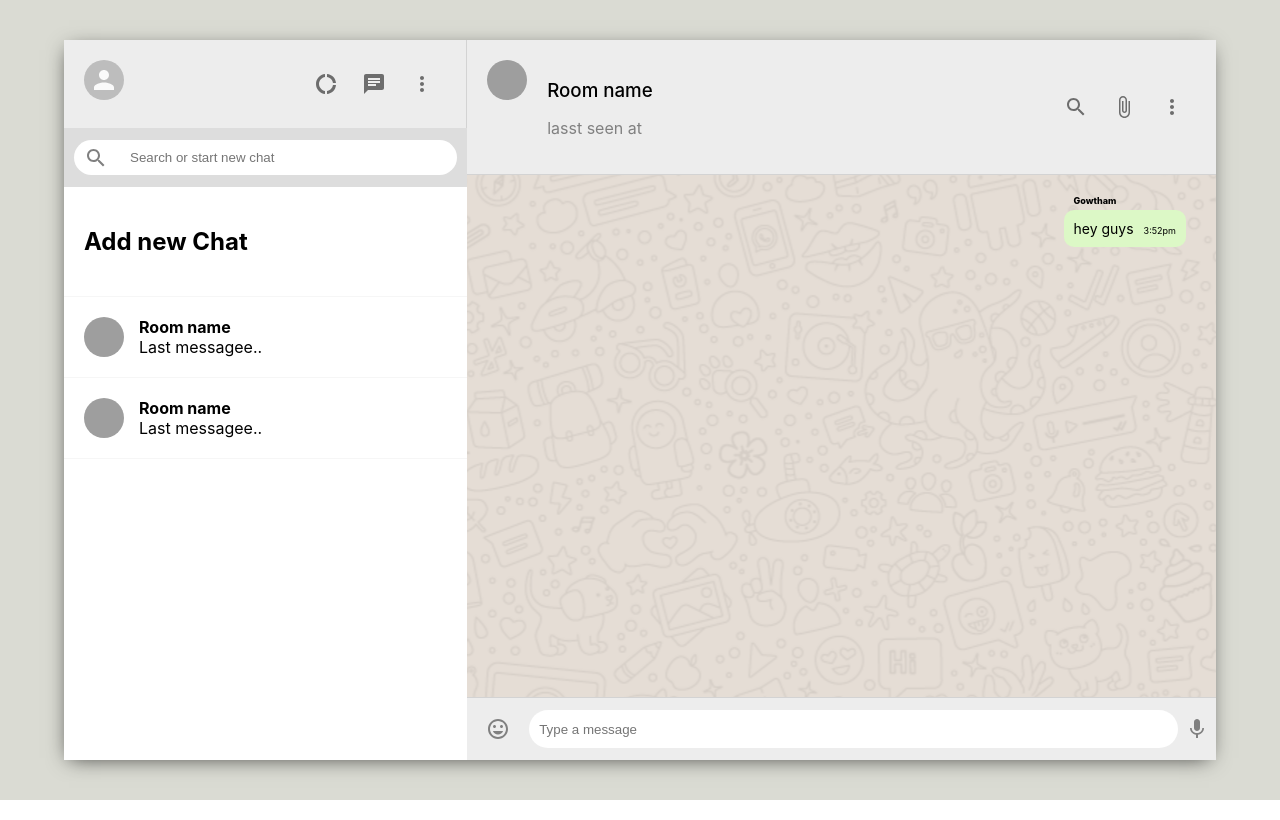
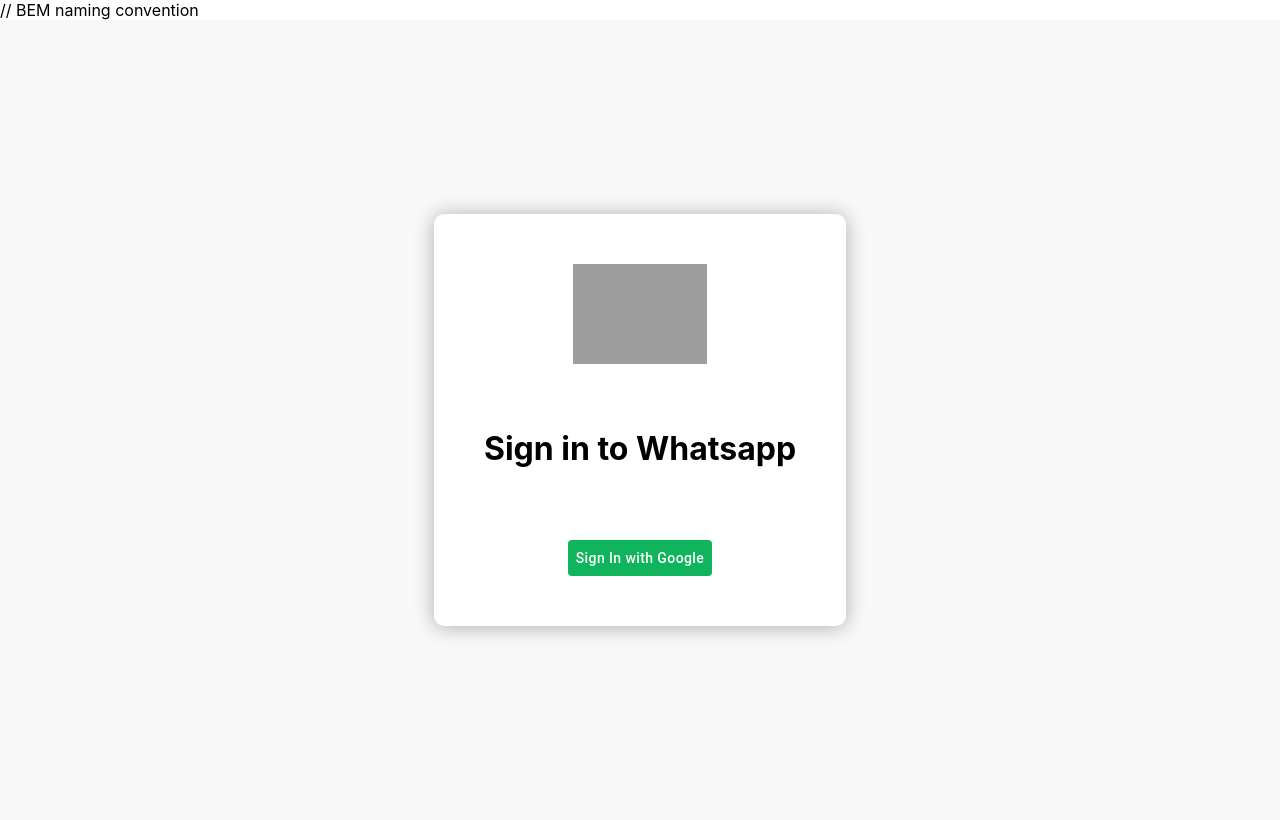
Before and after one commit to gowthampenjarla/react-whatsapp-clone, a React (Create React App) app: page / in a window 1280 px wide. Built offline with nearby package versions, Linux system fonts and the light colour scheme; grey boxes are pictures that could not be loaded.

Commit message:
ADD login and google SSO

```diff
--- a/package.json
+++ b/package.json
@@ -8,9 +8,13 @@
     "@testing-library/jest-dom": "^5.11.4",
     "@testing-library/react": "^11.1.0",
     "@testing-library/user-event": "^12.1.10",
+    "firebase": "^8.4.1",
     "react": "^17.0.2",
     "react-dom": "^17.0.2",
+    "react-redux": "^7.2.3",
+    "react-router-dom": "^5.2.0",
     "react-scripts": "4.0.3",
+    "redux": "^4.0.5",
     "web-vitals": "^1.0.1"
   },
   "scripts": {
--- a/src/App.js
+++ b/src/App.js
@@ -1,19 +1,37 @@
+import { useState } from "react";
 import "./App.css";
+import { Provider } from "react-redux";
+import store from "./store";
 import Chat from "./components/Chat/Chat";
 import Sidebar from "./components/Sidebar/Sidebar";
+import { BrowserRouter as Router, Switch, Route } from "react-router-dom";
+import Login from "./components/Login/Login";
 
 function App() {
+  const [user, setUser] = useState(null);
   return (
+    <Provider store={store}>
       // BEM naming convention
       <div className='app'>
-      {/* <h1>Lets build a Whatsapp clone</h1> */}
+        {!user ? (
+          <Login />
+        ) : (
           <div className='app__body'>
-        {/* Sidebar */}
+            <Router>
               <Sidebar />
-        {/* chat */}
+              <Switch>
+                <Route path='/rooms/:roomId'>
                   <Chat />
+                </Route>
+                <Route path='/'>
+                  <Chat />
+                </Route>
+              </Switch>
+            </Router>
           </div>
+        )}
       </div>
+    </Provider>
   );
 }
 
--- a/src/components/Chat/Chat.js
+++ b/src/components/Chat/Chat.js
@@ -1,15 +1,27 @@
 import React, { useState, useEffect } from "react";
 import "./Chat.css";
+import { useParams } from "react-router-dom";
 import { Avatar, IconButton } from "@material-ui/core";
 import AttachFile from "@material-ui/icons/AttachFile";
 import MoreVertIcon from "@material-ui/icons/MoreVert";
 import SearchOutlined from "@material-ui/icons/SearchOutlined";
 import InsertEmoticonIcon from "@material-ui/icons/InsertEmoticon";
 import MicIcon from "@material-ui/icons/Mic";
+import db from "../../firebase";
 
 const Chat = () => {
   const [seed, setSeed] = useState("");
   const [input, setInput] = useState("");
+  const [roomName, setRoomName] = useState("");
+  const { roomId } = useParams();
+
+  useEffect(() => {
+    if (roomId) {
+      db.collection("rooms")
+        .doc(roomId)
+        .onSnapshot((snapshot) => setRoomName(snapshot.data().name));
+    }
+  }, [roomId]);
 
   useEffect(() => {
     setSeed(Math.floor(Math.random() * 5000));
@@ -18,6 +30,7 @@
   const sendMessage = (e) => {
     e.preventDefault();
     console.log("in here", input);
+    setInput("");
   };
 
   return (
@@ -25,7 +38,7 @@
       <div className='chat__header'>
         <Avatar src={`https://avatars.dicebear.com/api/human/${seed}.svg`} />
         <div className='chat__headerInfo'>
-          <h3>Room name</h3>
+          <h3>{roomName}</h3>
           <p>lasst seen at </p>
         </div>
         <div className='chat__headerRight'>
--- /dev/null
+++ b/src/components/Login/Login.css
@@ -0,0 +1,59 @@
+.login {
+  background-color: #f8f8f8;
+  height: 100vh;
+  width: 100vw;
+  display: grid;
+  place-items: center;
+}
+
+.login__container {
+  padding: 50px;
+  text-align: center;
+  background-color: white;
+  border-radius: 10px;
+  box-shadow: 0 1px 20px rgba(0, 0, 0, 0.3);
+}
+
+.login__container img {
+  object-fit: contain;
+  height: 100px;
+  margin-bottom: 40px;
+}
+
+.login__container button {
+  margin-top: 50px;
+  text-transform: inherit !important;
+  background-color: #0fb45c;
+  color: white;
+}
+
+.login__container button:hover {
+  text-transform: inherit !important;
+  background-color: #0b9c4f;
+  color: white;
+}
+/*
+@media (max-width: 628px) {
+  .login__container {
+    width: 80vw;
+    padding: 10vw 5vw;
+  }
+
+  .login__container img {
+    object-fit: contain;
+    width: 35vw;
+  }
+
+  .login__text {
+    font-size: 0.5em;
+  }
+
+  .login__container button {
+    margin-top: 10px;
+  }
+
+  .login__container img {
+    object-fit: contain;
+    margin-bottom: 20px;
+  }
+} */
--- /dev/null
+++ b/src/components/Login/Login.js
@@ -0,0 +1,39 @@
+import React from "react";
+import "./Login.css";
+import { Button } from "@material-ui/core";
+import { auth, provider } from "../../firebase";
+import { actionTypes } from "../../reducer";
+import { useSelector } from "react-redux";
+import { useDispatch } from "react-redux";
+
+const Login = () => {
+  const dispatch = useDispatch();
+  const signIn = () => {
+    auth
+      .signInWithPopup(provider)
+      .then((res) =>
+        dispatch({
+          type: actionTypes.SET_USER,
+          user: res.user,
+        })
+      )
+      .catch((err) => alert(err.message));
+  };
+
+  return (
+    <div className='login'>
+      <div className='login__container'>
+        <img
+          src='https://upload.wikimedia.org/wikipedia/commons/thumb/6/6b/WhatsApp.svg/225px-WhatsApp.svg.png'
+          alt='whatsapp'
+        />
+        <div className='login__text'>
+          <h1>Sign in to Whatsapp</h1>
+        </div>
+        <Button onClick={signIn}>Sign In with Google</Button>
+      </div>
+    </div>
+  );
+};
+
+export default Login;
--- a/src/components/SIdebarChat/SidebarChat.js
+++ b/src/components/SIdebarChat/SidebarChat.js
@@ -1,8 +1,10 @@
 import React, { useState, useEffect } from "react";
 import "./SidebarChat.css";
 import { Avatar, IconButton } from "@material-ui/core";
+import db from "../../firebase";
+import { Link } from "react-router-dom";
 
-const SidebarChat = ({ addNewChat }) => {
+const SidebarChat = ({ addNewChat, id, name }) => {
   const [seed, setSeed] = useState("");
 
   useEffect(() => {
@@ -14,17 +16,22 @@
 
     if (roomName) {
       // do db stuf
+      db.collection("rooms").add({
+        name: roomName,
+      });
     }
   };
 
   return !addNewChat ? (
-    <div className='sidebarChat'>
-      <Avatar src={`https://avatars.dicebear.com/api/human/${seed}.svg`} />
-      <div className='sidebarChat__info'>
-        <h2>Room name</h2>
-        <p>Last messagee..</p>
+    <Link to={`/rooms/${id}`}>
+      <div className='sidebarChat'>
+        <Avatar src={`https://avatars.dicebear.com/api/human/${seed}.svg`} />
+        <div className='sidebarChat__info'>
+          <h2>{name}</h2>
+          <p>Last messagee..</p>
+        </div>
       </div>
-    </div>
+    </Link>
   ) : (
     <div className='sidebarChat' onClick={createChat}>
       <h2>Add new Chat</h2>
--- a/src/components/Sidebar/Sidebar.js
+++ b/src/components/Sidebar/Sidebar.js
@@ -1,4 +1,4 @@
-import React from "react";
+import React, { useState, useEffect } from "react";
 import "./Sidebar.css";
 import { Avatar, IconButton } from "@material-ui/core";
 import DonutLargeIcon from "@material-ui/icons/DonutLarge";
@@ -6,8 +6,17 @@
 import MoreVertIcon from "@material-ui/icons/MoreVert";
 import SearchOutlinedIcon from "@material-ui/icons/SearchOutlined";
 import SidebarChat from "../SIdebarChat/SidebarChat";
+import db from "../../firebase";
 
 const Sidebar = () => {
+  const [rooms, setRooms] = useState([]);
+
+  useEffect(() => {
+    db.collection("rooms").onSnapshot((snapshot) => {
+      setRooms(snapshot.docs.map((doc) => ({ id: doc.id, data: doc.data() })));
+    });
+  }, []);
+
   return (
     <div className='sidebar'>
       <div className='sidebar__header'>
@@ -32,8 +41,9 @@
       </div>
       <div className='sidebar__chats'>
         <SidebarChat addNewChat />
-        <SidebarChat />
-        <SidebarChat />
+        {rooms.map((room) => (
+          <SidebarChat key={room.id} id={room.id} name={room.data.name} />
+        ))}
       </div>
     </div>
   );
--- a/src/firebase.js
+++ b/src/firebase.js
@@ -1,3 +1,6 @@
+import firebase from "firebase";
+import "firebase/auth";
+import "firebase/firestore";
 // For Firebase JS SDK v7.20.0 and later, measurementId is optional
 const firebaseConfig = {
   apiKey: "AIzaSyA-73pudSyRGn_Yq7_omWBQt3N-XRAQlZ4",
@@ -8,3 +11,10 @@
   appId: "1:1069690206874:web:f818939e1d85a6ef56fd23",
   measurementId: "G-YRX9CCM2L1",
 };
+const firebaseApp = firebase.initializeApp(firebaseConfig);
+const db = firebaseApp.firestore();
+const auth = firebase.auth();
+const provider = new firebase.auth.GoogleAuthProvider();
+
+export { auth, provider };
+export default db;
--- /dev/null
+++ b/src/reducer.js
@@ -0,0 +1,21 @@
+export const actionTypes = {
+  SET_USER: "SET_USER",
+};
+
+export const initialState = {
+  user: null,
+};
+
+const reducer = (state = initialState, action) => {
+  console.log(action);
+  switch (action.type) {
+    case actionTypes.SET_USER:
+      return {
+        ...state,
+        user: action.user,
+      };
+    default:
+      return state;
+  }
+};
+export default reducer;
--- /dev/null
+++ b/src/store.js
@@ -0,0 +1,16 @@
+import { createStore, applyMiddleware } from "redux";
+// import { composeWithDevTools } from "redux-devtools-extension";
+// import thunk from "redux-thunk";
+import reducer from "./reducer";
+
+const initialState = {};
+
+// const middleware = [thunk];
+
+const store = createStore(
+  reducer,
+  initialState
+  // composeWithDevTools(applyMiddleware(...middleware))s
+);
+
+export default store;
```
Lines whose indentation alone changed are shown as unchanged.
